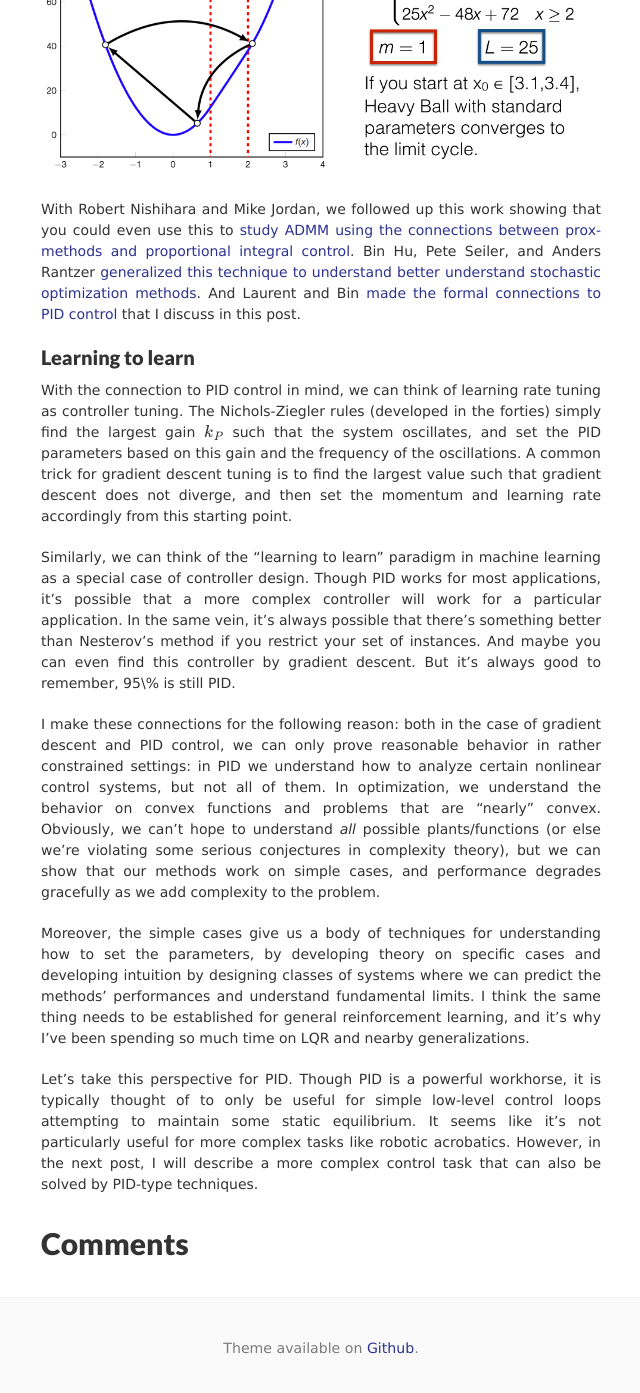
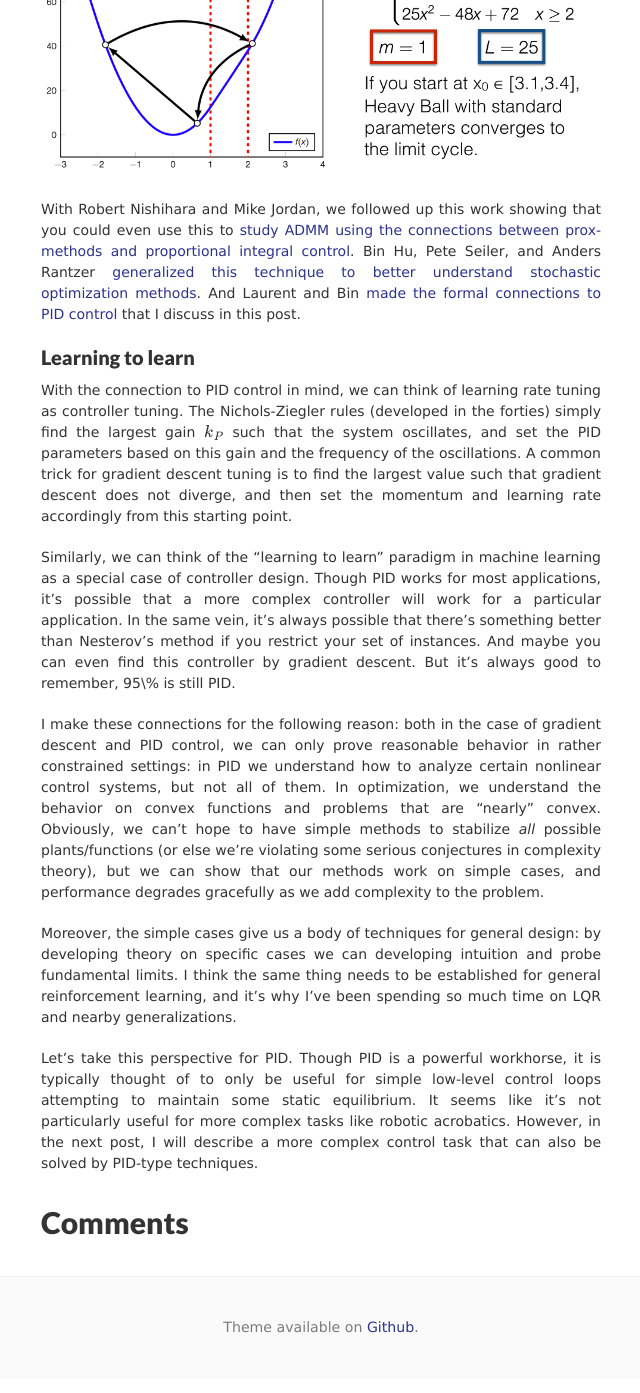
Before and after one commit to benjamin-recht/benjamin-recht.github.io, a Jekyll site: the page built from _posts/2018-04-14-pid.md, in a window 1280 px wide and 1400 px high, scrolled down 4578 px. Shown: the top 1393 px of the window, without its empty margins (319-959 px from the left). Built offline with Jekyll 4.4.1, drawn with Linux system fonts in a browser that asks for light colours; nearby versions of some CDN libraries; formulas are drawn with MathJax 3; comment, search, counter and statistics services are not loaded; some of the changed text lies outside the part shown.

Commit message:
launch pid

```diff
--- a/_posts/2018-04-14-pid.md
+++ b/_posts/2018-04-14-pid.md
@@ -127,7 +127,7 @@ These are remarkably similar, differing only in the power of $\beta$ in the nume
 
 ## The Lur'e Problem
 
-Laurent blew my mind when he showed me the connection between PID control and optimization algorithms. How crazy is it that most of the popular algorithms in ML end up being special cases of PID control?  And I imagine that if we went out and did surveys of industrial machine learning, we'd find that 95\% of the machine learning models in production were trained using some sort of gradient descent. Hence, there's yet another feather in the cap for PID.
+Laurent blew my mind when he showed me the connection between PID control and optimization algorithms. How crazy is it that most of the popular algorithms in ML end up being special cases of PID control?  And I imagine that if we went out and did surveys of industrial machine learning, we'd find that 95% of the machine learning models in production were trained using some sort of gradient descent. Hence, there's yet another feather in the cap for PID.
 
 It turns out that the problem of feedback with a static, nonlinear map has a long history in controls, and this problem even has a special name: [the Lur'e problem](https://en.wikipedia.org/wiki/Nonlinear_control#Nonlinear_feedback_analysis_%E2%80%93_The_Lur'e_problem). Finding a controller to push a static nonlinear system to a fixed point turns out to be identical to designing an optimization algorithm to set a gradient to zero.
 
@@ -139,7 +139,7 @@ Laurent Lessard,  Andy Packard, and I made these connections in [our paper](http
 {: .center}
 ![Heavy Ball isn’t stable](/assets/rl/pid/hbcycle.png){:width="560px"}
 
-With Robert Nishihara and Mike Jordan, we followed up this work showing that you could even use this to [study ADMM using the connections between prox-methods and proportional integral control](https://arxiv.org/abs/1502.02009). Bin Hu, Pete Seiler, and Anders Rantzer [generalized this technique to understand better understand stochastic optimization methods](https://arxiv.org/abs/1706.08141). And Laurent and Bin [made the formal connections to PID control](https://arxiv.org/abs/1703.01670) that I discuss in this post.
+With Robert Nishihara and Mike Jordan, we followed up this work showing that you could even use this to [study ADMM using the connections between prox-methods and proportional integral control](https://arxiv.org/abs/1502.02009). Bin Hu, Pete Seiler, and Anders Rantzer [generalized this technique to better understand stochastic optimization methods](https://arxiv.org/abs/1706.08141). And Laurent and Bin [made the formal connections to PID control](https://arxiv.org/abs/1703.01670) that I discuss in this post.
 
 ## Learning to learn
 
@@ -147,8 +147,8 @@ With the connection to PID control in mind, we can think of learning rate tuning
 
 Similarly,  we can think of the "learning to learn" paradigm in machine learning as a special case of controller design. Though PID works for most applications, it's possible that a more complex controller will work for a particular application. In the same vein, it's always possible that there's something better than Nesterov's method if you restrict your set of instances. And maybe you can even find this controller by gradient descent. But it's always good to remember, 95\% is still PID.
 
-I make these connections for the following reason: both in the case of gradient descent and PID control, we can only prove reasonable behavior in rather constrained settings: in PID we understand how to analyze certain nonlinear control systems, but not all of them.  In optimization, we understand the behavior on convex functions and problems that are "nearly" convex. Obviously, we can't hope to understand _all_ possible plants/functions (or else we're violating some serious conjectures in complexity theory), but we can show that our methods work on simple cases, and performance degrades gracefully as we add complexity to the problem.
+I make these connections for the following reason: both in the case of gradient descent and PID control, we can only prove reasonable behavior in rather constrained settings: in PID we understand how to analyze certain nonlinear control systems, but not all of them.  In optimization, we understand the behavior on convex functions and problems that are "nearly" convex. Obviously, we can't hope to have simple methods to stabilize _all_ possible plants/functions (or else we're violating some serious conjectures in complexity theory), but we can show that our methods work on simple cases, and performance degrades gracefully as we add complexity to the problem.
 
-Moreover, the simple cases give us a body of techniques for understanding how to set the parameters, by developing theory on specific cases and developing intuition by designing classes of systems where we can predict the methods' performances and understand fundamental limits. I think the same thing needs to be established for general reinforcement learning, and it's why I've been spending so much time on LQR and nearby generalizations.
+Moreover, the simple cases give us a body of techniques for general design: by developing theory on specific cases we can developing intuition and probe fundamental limits. I think the same thing needs to be established for general reinforcement learning, and it's why I've been spending so much time on LQR and nearby generalizations.
 
 Let's take this perspective for PID. Though PID is a powerful workhorse, it is typically thought of to only be useful for simple low-level control loops attempting to maintain some static equilibrium. It seems like it's not particularly useful for more complex tasks like robotic acrobatics. However, in the next post, I will describe a more complex control task that can also be solved by PID-type techniques.
```
Also changed, not shown: other parts of _posts/2018-04-14-pid.md (+2 -2 lines).
